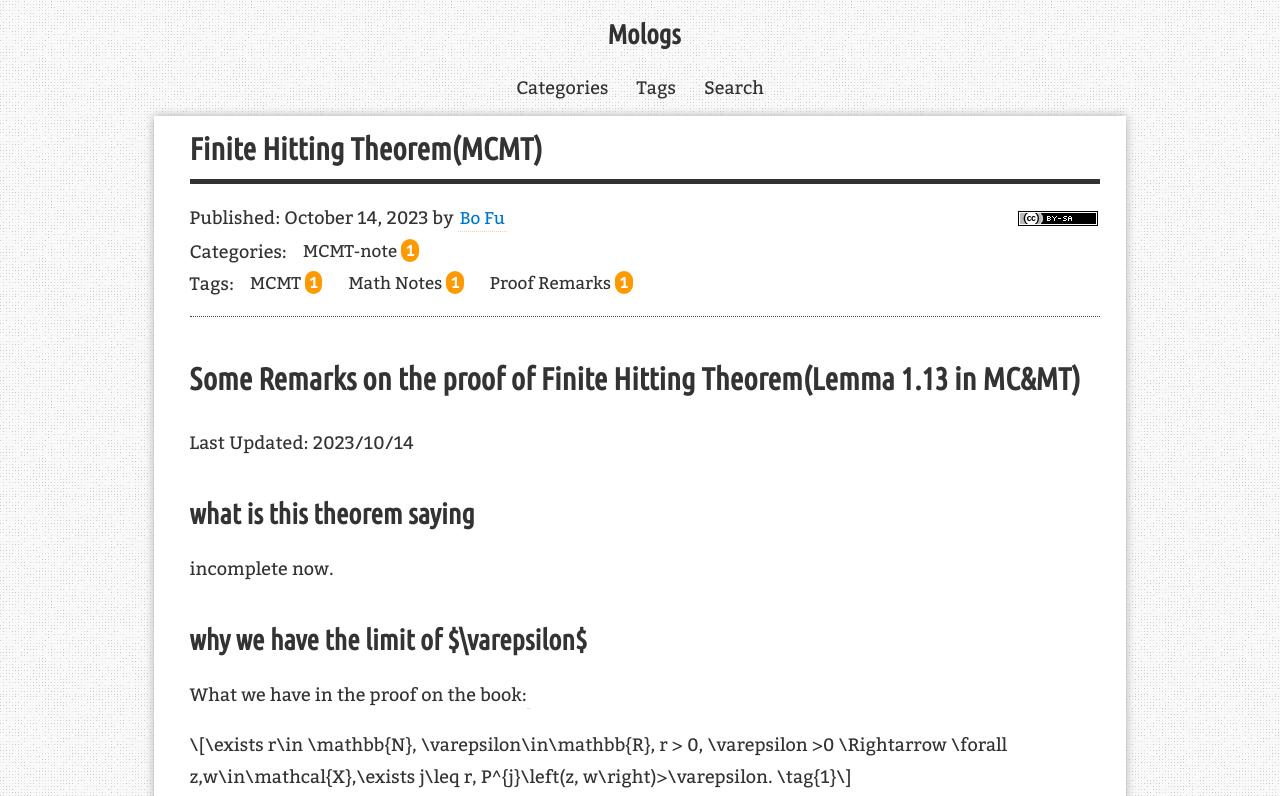
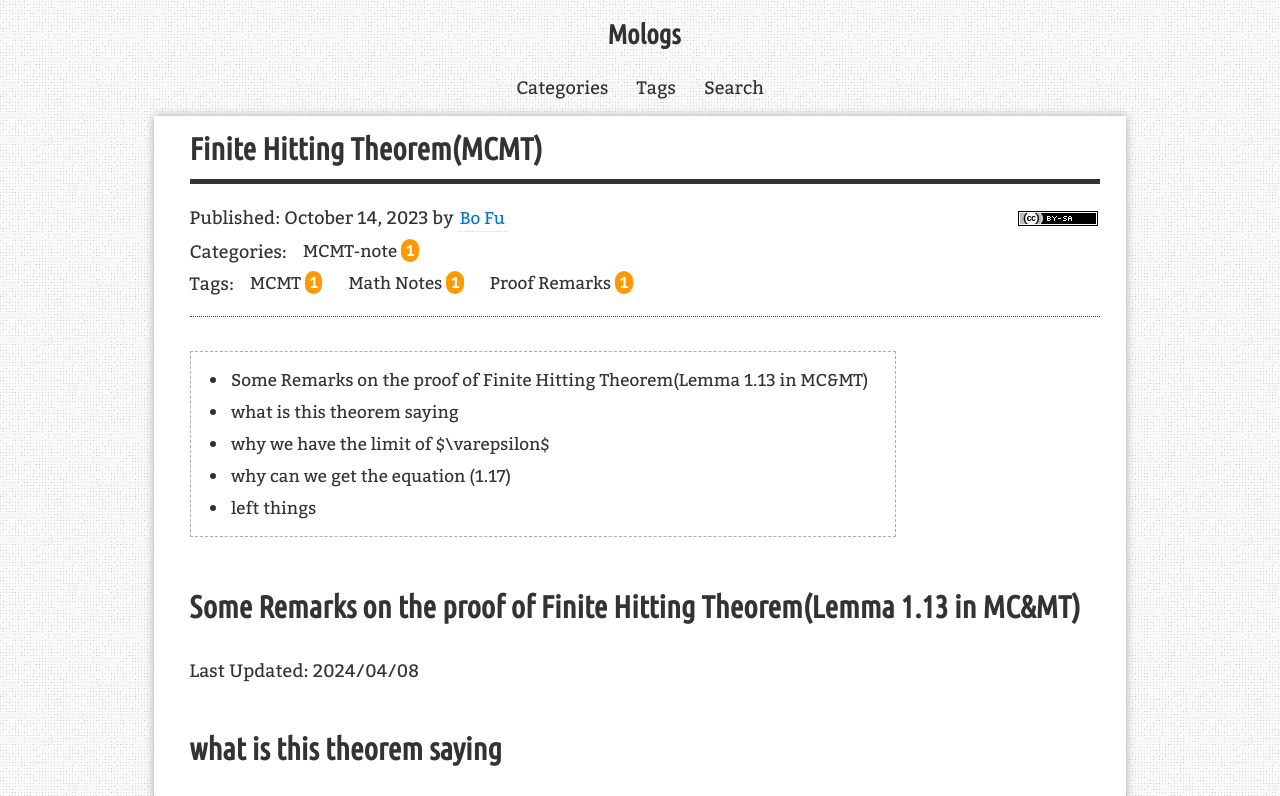
Before and after one commit to Mosms/Mologs, a Jekyll site: the page built from _posts/booknotes/2023-10-14-mc-mt-ch1-1.md, in a window 1280 px wide and 900 px high, cut to the strip 104-900 px from the top of the window. Built offline with Jekyll 4.4.1, drawn with Linux system fonts in a browser that asks for light colours; comment, search, counter and statistics services are not loaded.

Commit message:
Add Table of Contents to Posts, Ini Add an ACM Post.

```diff
--- a/_posts/booknotes/2023-10-14-mc-mt-ch1-1.md
+++ b/_posts/booknotes/2023-10-14-mc-mt-ch1-1.md
@@ -9,15 +9,19 @@ redirect_from:
 
 ---
 
+* Kramdown table of contents
+{:toc .toc}
+
+
 # Some Remarks on the proof of Finite Hitting Theorem(Lemma 1.13 in MC&MT)
 
-Last Updated: 2023/10/14
+Last Updated: 2024/04/08
 
-## what is this theorem saying
+# what is this theorem saying
 
 incomplete now.
 
-## why we have the limit of $\varepsilon$
+# why we have the limit of $\varepsilon$
 
 What we have in the proof on the book:<a id="ppty:proofs on book"></a>
 
@@ -53,7 +57,7 @@ $$
 
 Take care that the above $j_{z}$ represents the arbitrarily-selected, according $j$  of state $z$ for equation ([1](#ppty:proofs on book)).
 
-## why can we get the equation (1.17)
+# why can we get the equation (1.17)
 
 We can get this by:
 
@@ -87,6 +91,6 @@ $$
 \nonumber
 $$
 
-## left things
+# left things
 
 Other parts are actually specifically explained in the proof, so here we don't redo it again.
--- a/_posts/hellogs/2023-10-14-Hello-Mologs.md
+++ b/_posts/hellogs/2023-10-14-Hello-Mologs.md
@@ -9,11 +9,11 @@ redirect_from:
 
 ---
 
-# What is Mologs?
-
+* Kramdown table of contents
+{:toc .toc}
 This blog is mainly about the answer to question "what is mologs" and "what can I do here", you also have the choice to jump this blog and directly start broswing other detailed blogs.
 
-## First of All
+# First of All
 
 First, I'll say hello to the github page for mologs' technical support.
 
@@ -23,13 +23,13 @@ For PDF seeing, we can try this: [A lecture about Markov Chains](https://mosms.g
 
 This blog is still incomplete now, last modified on `2023/11/8`.
 
-## What is Mologs
+# What is Mologs
 
 Molog is the set of some blogs from my hand, which are mainly about somthing (I think) important, such as ideas(insights), knowledge summary and detailed studying notes.
 
 *Thoughts and Insights* are the part I want to emphasize the most.
 
-## What can you Do here
+# What can you Do here
 
 + You are free to broswe and study the blogs, but you must be clear about whether your usage of my blogs is against Academic Integrity.
   + see [ACM Policy on Plagiarism](http://www.acm.org/publications/policies/plagiarism_policy).
```
Also changed, not shown: _posts/qsolv/2024-04-08-Fibonacci-Triangles.md (added, +39 -0 lines).
